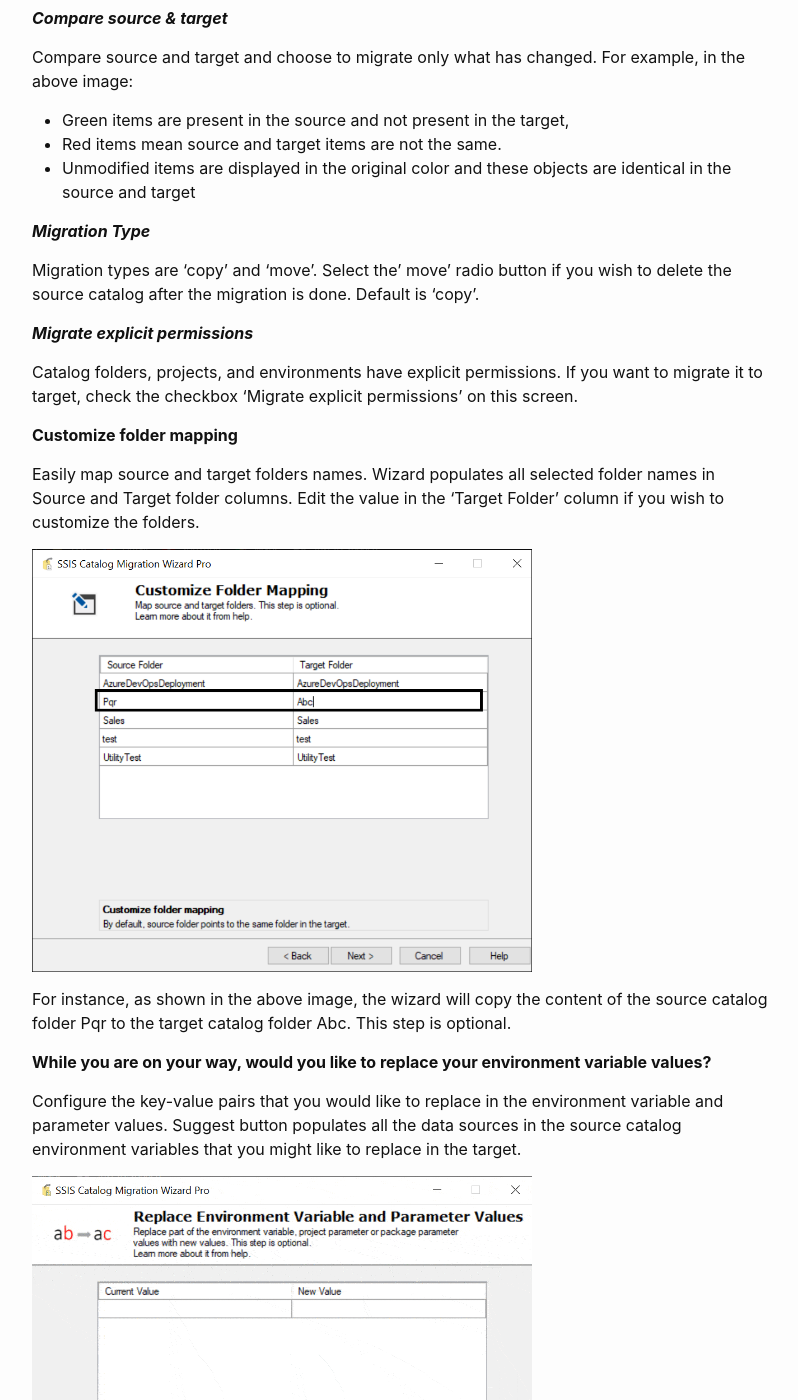
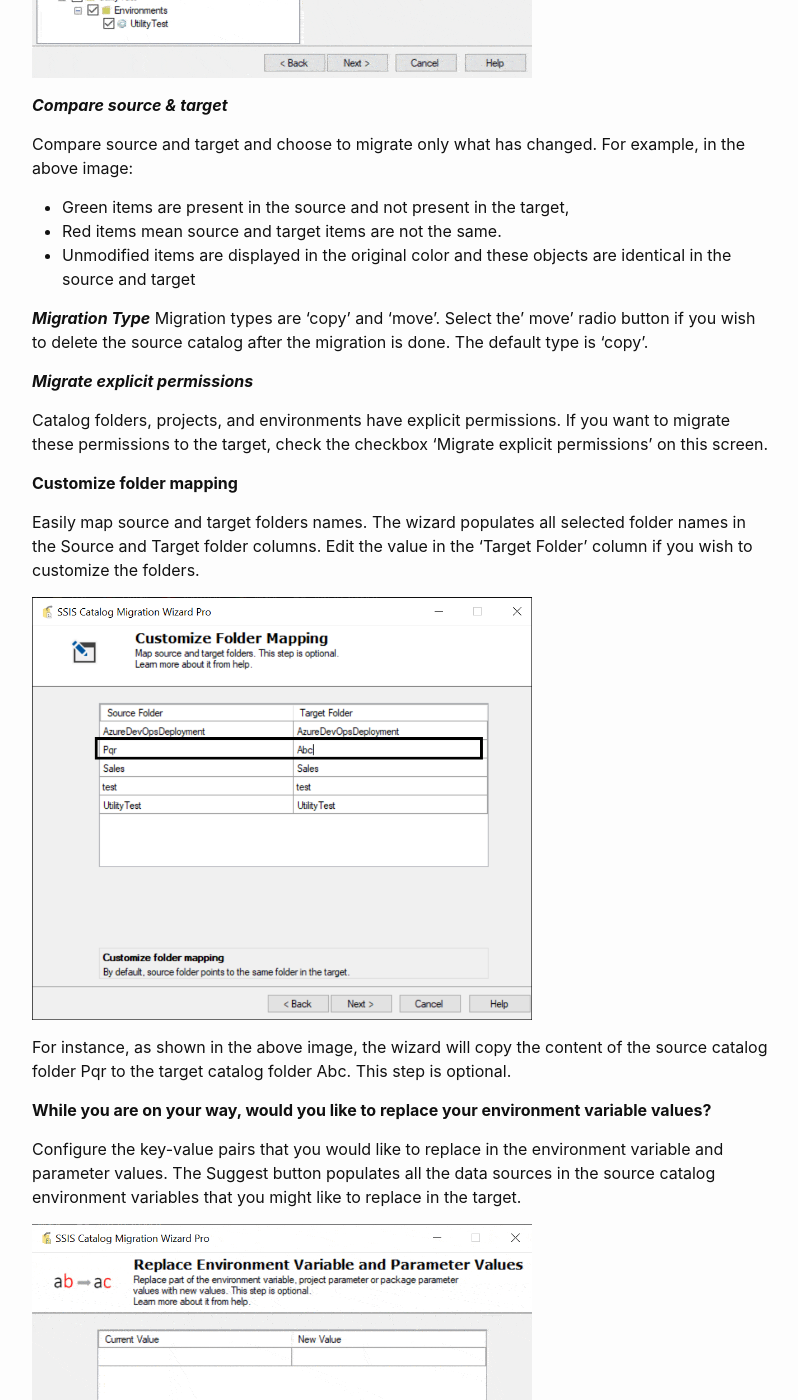
Before and after one commit to kr55/ssiscataloger, a Jekyll site: the page built from index.md, in a window 1280 px wide and 1400 px high, scrolled down 3828 px. Shown: the whole window, without its empty margins (238-1036 px from the left). Built offline with Jekyll 4.4.1, drawn with Linux system fonts in a browser that asks for light colours; our own code applies the rules of GitHub Pages for plain Markdown files; some of the changed text lies outside the part shown.

Commit message:
Update index.md

```diff
--- a/index.md
+++ b/index.md
@@ -24,7 +24,7 @@ The SSIS Integration Services Catalog consists of the following artifacts:
 This quick utility will help you migrate the SSIS catalog in a just few clicks.
 # SSIS Catalog Migration Wizard
 
-This quick wizard once installed, can be launched from SQL Server Management Studio (SSMS) 2018, Visual Studio 2017 and Visual Studio 2019. Alternatively, you can use it as a standalone tool if you don’t wish you add it as a plugin.
+Once installed, you can launch the SSIS Catalog Migration Wizard from SQL Server Management Studio (SSMS) 2018, Visual Studio 2017, or Visual Studio 2019. Alternatively, you can use it as a standalone tool if you don't have either of the tools. The welcome screen for the wizard is shown below:
 
 <img src="media/Main.png" width="500">
 
@@ -40,22 +40,24 @@ The wizard supports the following source and target types.
 
 # Demo - Let's Migrate On-premise SSIS to Azure SSIS!
 
-We’ll see a quick demo on how SSIS Catalog Migration Wizard migrates on-premises SSIS Catalog in SQL Server to SSIS in Azure Data Factory in just a few clicks.
+We will see now how SSIS Catalog Migration Wizard migrates on-premises SSIS Catalog in SQL Server to SSIS in Azure Data Factory in just a few clicks. I also have a video demo available to watch.
+
+To start, launch the wizard from your preferred location.
 
 **Choose Source**
 
-Choose SQL Server radio button. Provide the SQL Server instance name. To perform operations on the SSIS catalog, we have to use windows authentication. And the user should have the ssis_admin role.
+Choose the SQL Server radio button and then provide the SQL Server instance name. To perform operations on the SSIS catalog, we have to use Windows Authentication, and the user running this should have the ssis_admin role.
 
 <img src="media/ChooseSource.PNG" width="500">
 
 
 **Choose Target**
 
-Choose the Azure data factory radio button. Provide Azure SQL Server hostname, admin SQL server authentication user name, and password.
+Choose the Azure data factory radio button for the target. Provide the Azure SQL Server hostname, admin SQL server authentication user name, and password.
 
 <img src="media/ChooseTarget.PNG" width="500">
 
-Note - This utility only supports SQL authentication for Azure SQL Server connection.
+Note: This utility only supports SQL authentication for the Azure SQL Server connection.
 
 **Select SSISDB Catalog Items to Migrate**
 
@@ -72,16 +74,15 @@ For example, in the above image:
 * Unmodified items are displayed in the original color and these objects are identical in the source and target
 
 ***Migration Type***
-
-Migration types are ‘copy’ and ‘move’. Select the’ move’ radio button if you wish to delete the source catalog after the migration is done. Default is ‘copy’.
+Migration types are ‘copy’ and ‘move’. Select the’ move’ radio button if you wish to delete the source catalog after the migration is done. The default type is ‘copy’.
 
 ***Migrate explicit permissions***
 
-Catalog folders, projects, and environments have explicit permissions. If you want to migrate it to target, check the checkbox ‘Migrate explicit permissions' on this screen.
+Catalog folders, projects, and environments have explicit permissions. If you want to migrate these permissions to the target, check the checkbox ‘Migrate explicit permissions' on this screen.
 
 **Customize folder mapping**
 
-Easily map source and target folders names. Wizard populates all selected folder names in Source and Target folder columns. Edit the value in the ‘Target Folder’ column if you wish to customize the folders.
+Easily map source and target folders names. The wizard populates all selected folder names in the Source and Target folder columns. Edit the value in the ‘Target Folder’ column if you wish to customize the folders.
 
 <img src="media/CustomizeFolders.png" width="500">
 
@@ -89,7 +90,7 @@ For instance, as shown in the above image, the wizard will copy the content of t
 
 **While you are on your way, would you like to replace your environment variable values?**
 
-Configure the key-value pairs that you would like to replace in the environment variable and parameter values. Suggest button populates all the data sources in the source catalog environment variables that you might like to replace in the target.
+Configure the key-value pairs that you would like to replace in the environment variable and parameter values. The Suggest button populates all the data sources in the source catalog environment variables that you might like to replace in the target.
 
 <img src="media/ReplaceVariables.gif" width="500">
 
@@ -97,7 +98,7 @@ Perhaps, this is useful when you are setting up a parallel environment for your
 
 ***Overwrite environment variable values***
 
-‘Overwrite environment variable values’ setting recreates environment variables & parameter default values in the target. Note here that you may lose target data in this case.
+The ‘Overwrite environment variable values’ setting recreates environment variables and parameter default values in the target. Note here that you may lose target data in this case.
 
 ***Export sensitive data***
 
@@ -126,4 +126,6 @@ More information about the command-line utility parameters and usage examples is
 
 <img src="media/Finish.png" width="500">
 
-Any warning or error during the migration gets available against the respective folder in the Result column tooltip of the grid as shown in the above image.SSIS Catalog Migration wizard can do a lot more things. In my next article, I will describe how to automate routine SSIS migrations using this tool.
+Any warning or error during the migration gets shown next to the respective folder in the Result column tooltip of the grid. The success items are all noted as "Passed" in the above image.
+
+The SSIS Catalog Migration wizard can do a lot more things. In my next article, I will describe how to automate routine SSIS migrations using this tool.
```
Also changed, not shown: other parts of index.md (+1 -2 lines).
